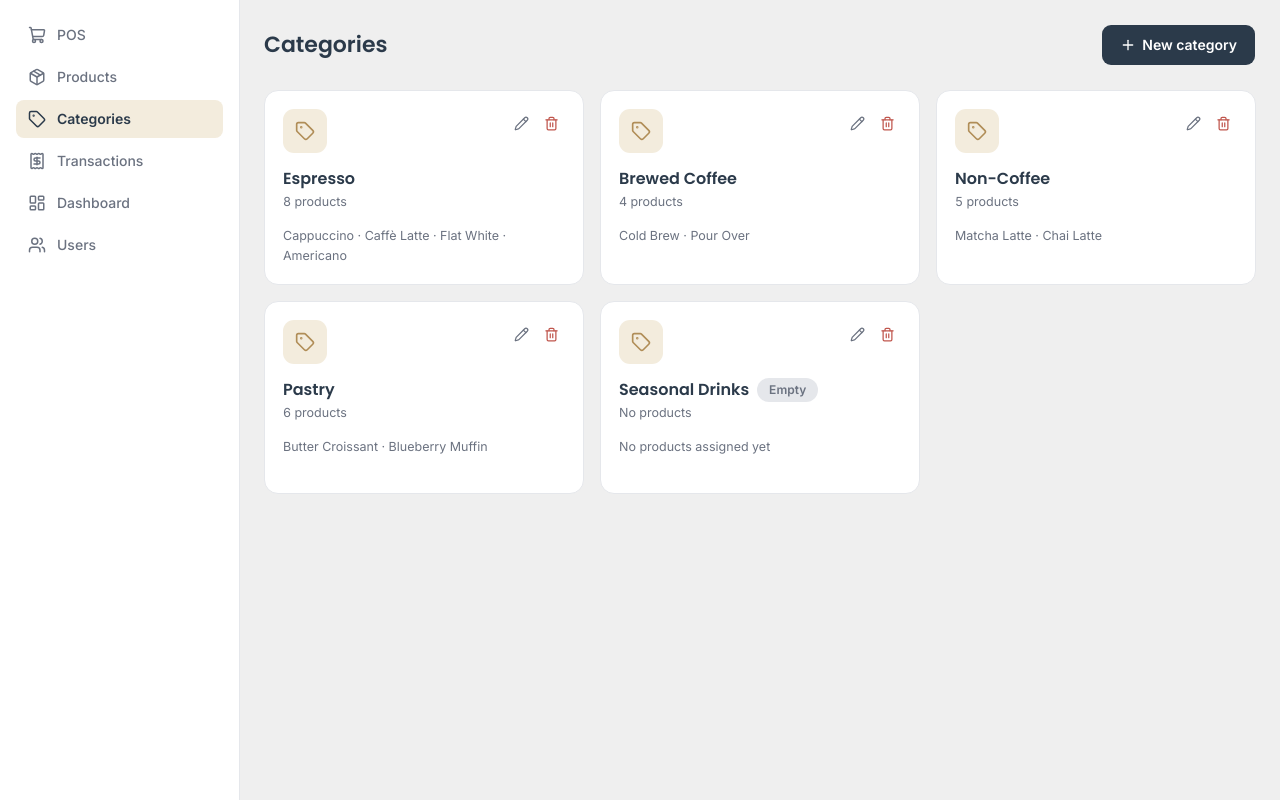
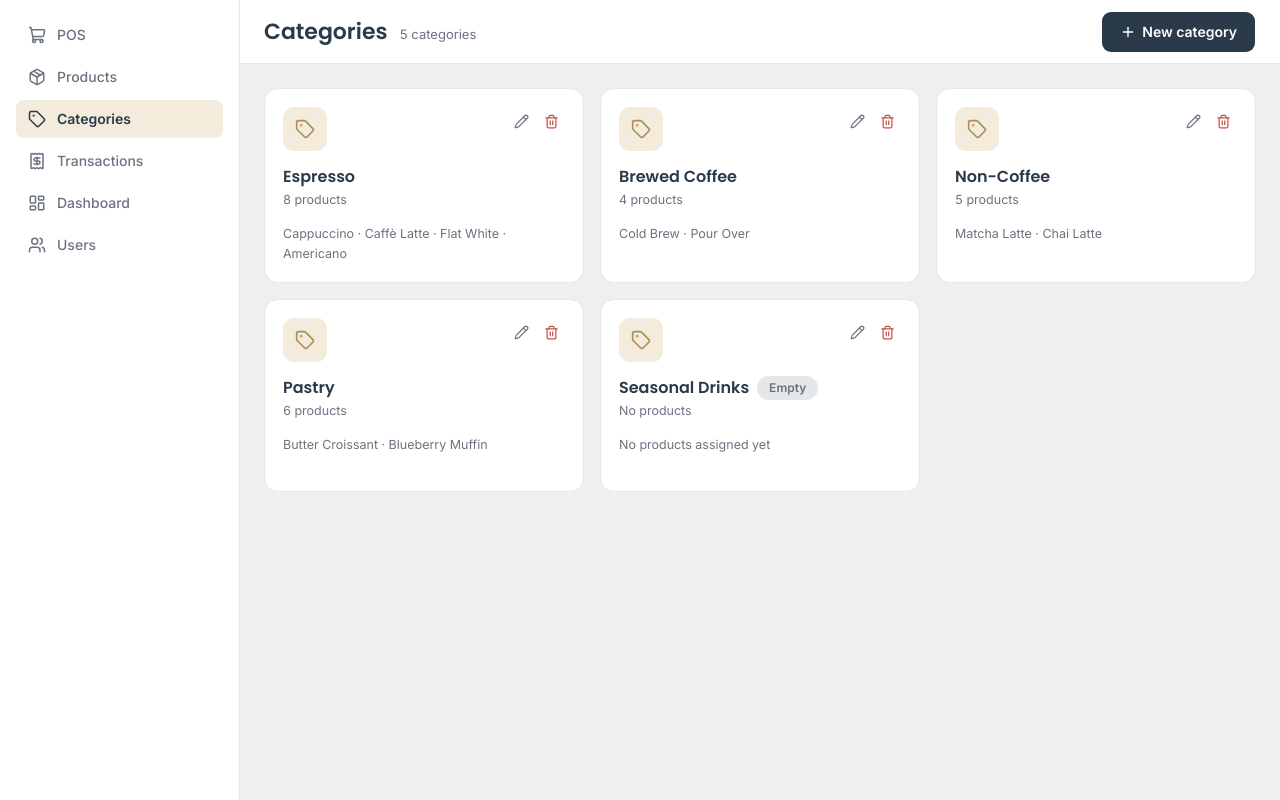
Before and after one commit to muhammadzhuhry/brewpoint, a Next.js app: page /categories in a window 1280 px wide. Built offline with nearby package versions, Linux system fonts and the light colour scheme.

Commit message:
fix: page header

```diff
--- a/app/(staff)/categories/page.tsx
+++ b/app/(staff)/categories/page.tsx
@@ -136,6 +136,7 @@ export default function CategoriesPage() {
     <div className="flex flex-col gap-6">
       <PageHeader
         title="Categories"
+        count={`${categories.length} ${categories.length === 1 ? "category" : "categories"}`}
         action={
           <Button onClick={() => openAdd()}>
             <Plus className="size-4" /> New category
--- a/components/shared/page-header.tsx
+++ b/components/shared/page-header.tsx
@@ -2,16 +2,25 @@ import type { ReactNode } from "react";
 
 export function PageHeader({
   title,
+  count,
   action,
 }: {
   title: string;
+  count?: string;
   action?: ReactNode;
 }) {
   return (
-    <div className="flex items-center justify-between">
-      <h1 className="font-display text-[22px] leading-7 font-semibold text-primary">
-        {title}
-      </h1>
+    <div className="-mx-6 -mt-6 flex h-16 items-center justify-between border-b border-border bg-card px-6">
+      <div className="flex items-baseline gap-3">
+        <h1 className="font-display text-[22px] leading-7 font-semibold text-primary">
+          {title}
+        </h1>
+        {count && (
+          <span className="text-[13px] tabular-nums text-muted-foreground">
+            {count}
+          </span>
+        )}
+      </div>
       {action}
     </div>
   );
```
